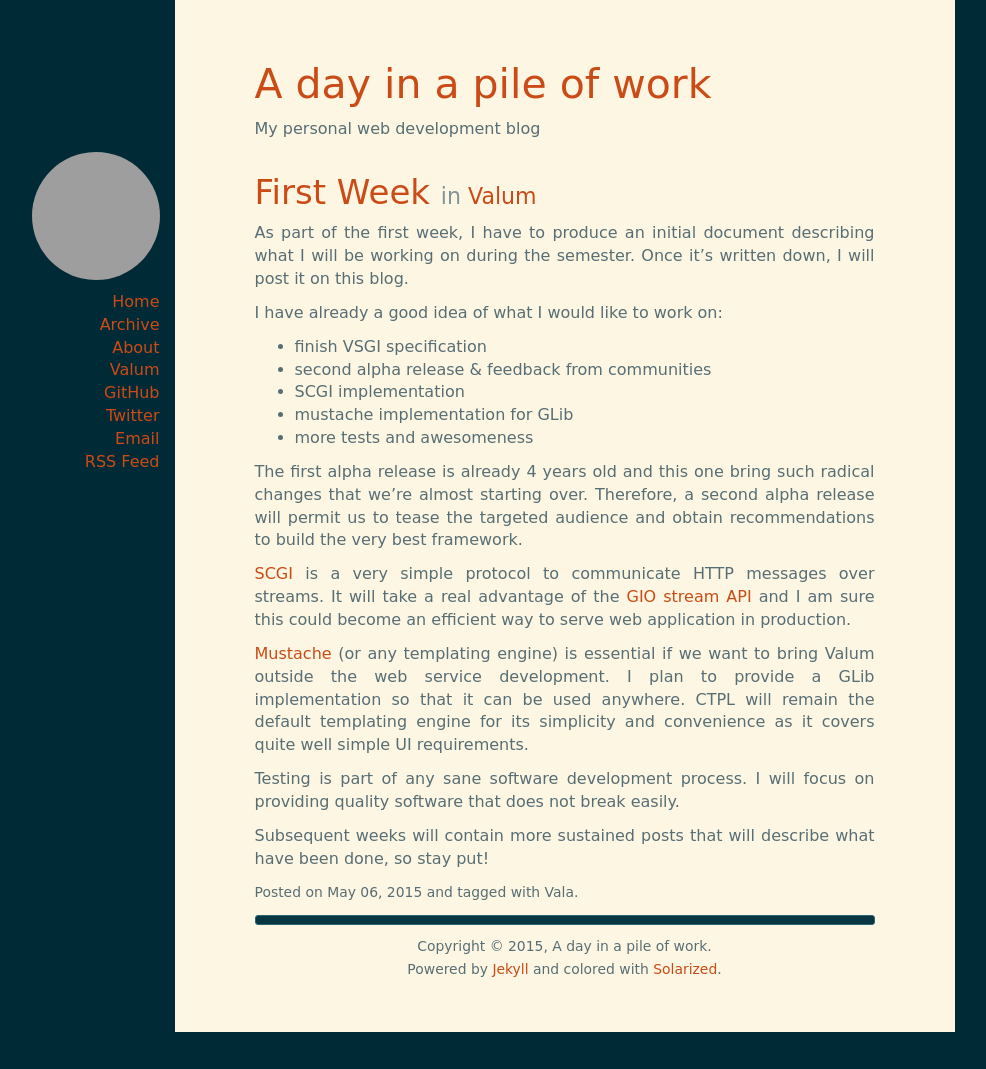
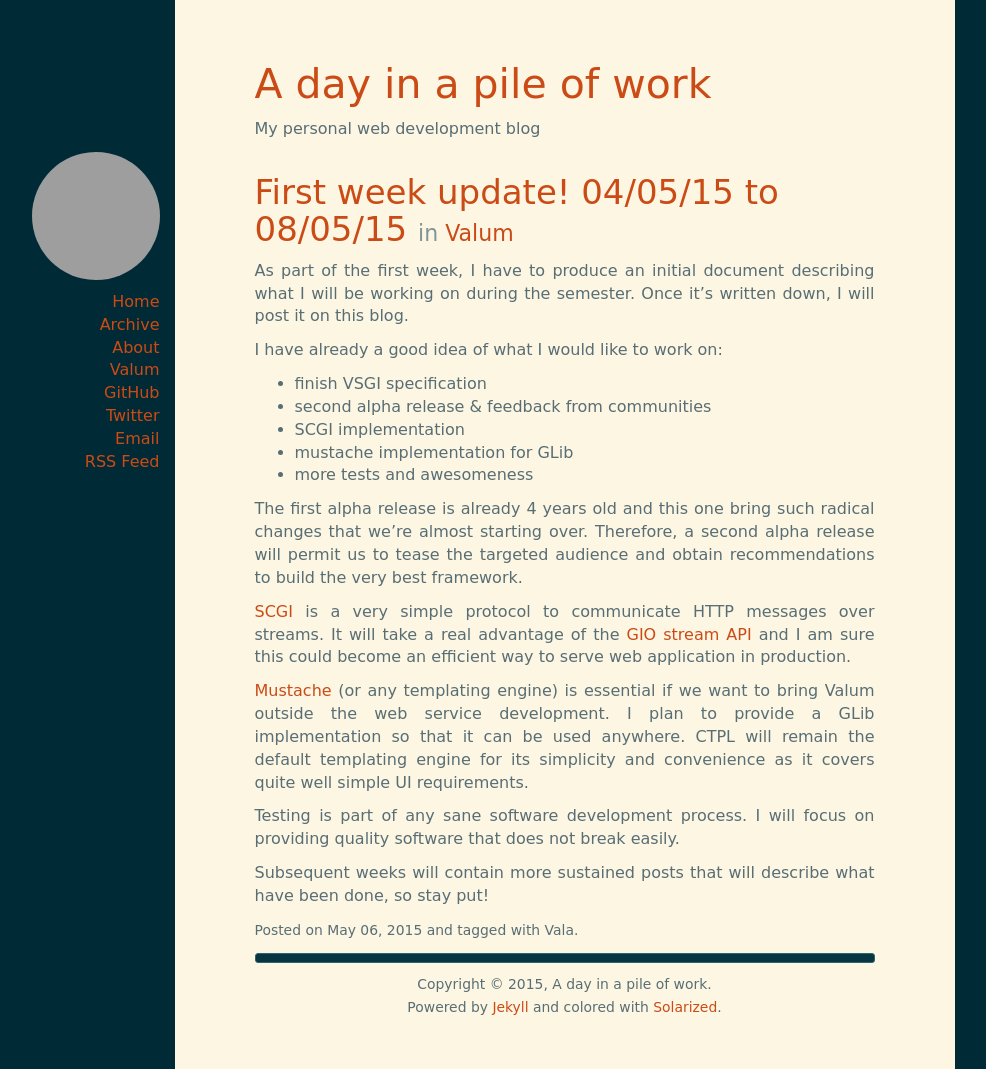
Before and after one commit to arteymix/arteymix.github.io, a Jekyll site: the page built from valum/_posts/2015-05-06-first-week.md, in a window 1280 px wide. Shown: the whole page, without its empty margins (173-1159 px from the left). Built offline with Jekyll 4.4.1, drawn with Linux system fonts in a browser that asks for light colours; some web fonts are replaced; comment, search, counter and statistics services are not loaded; before the commit the page ends 1032 px from its top, so only the background shows below that; grey boxes are pictures that could not be loaded.

Commit message:
Adds period on the first week update

```diff
--- a/valum/_posts/2015-05-06-first-week.md
+++ b/valum/_posts/2015-05-06-first-week.md
@@ -1,5 +1,6 @@
 ---
 layout: post
+title: First week update! 04/05/15 to 08/05/15
 tags: Vala
 ---
 
```
